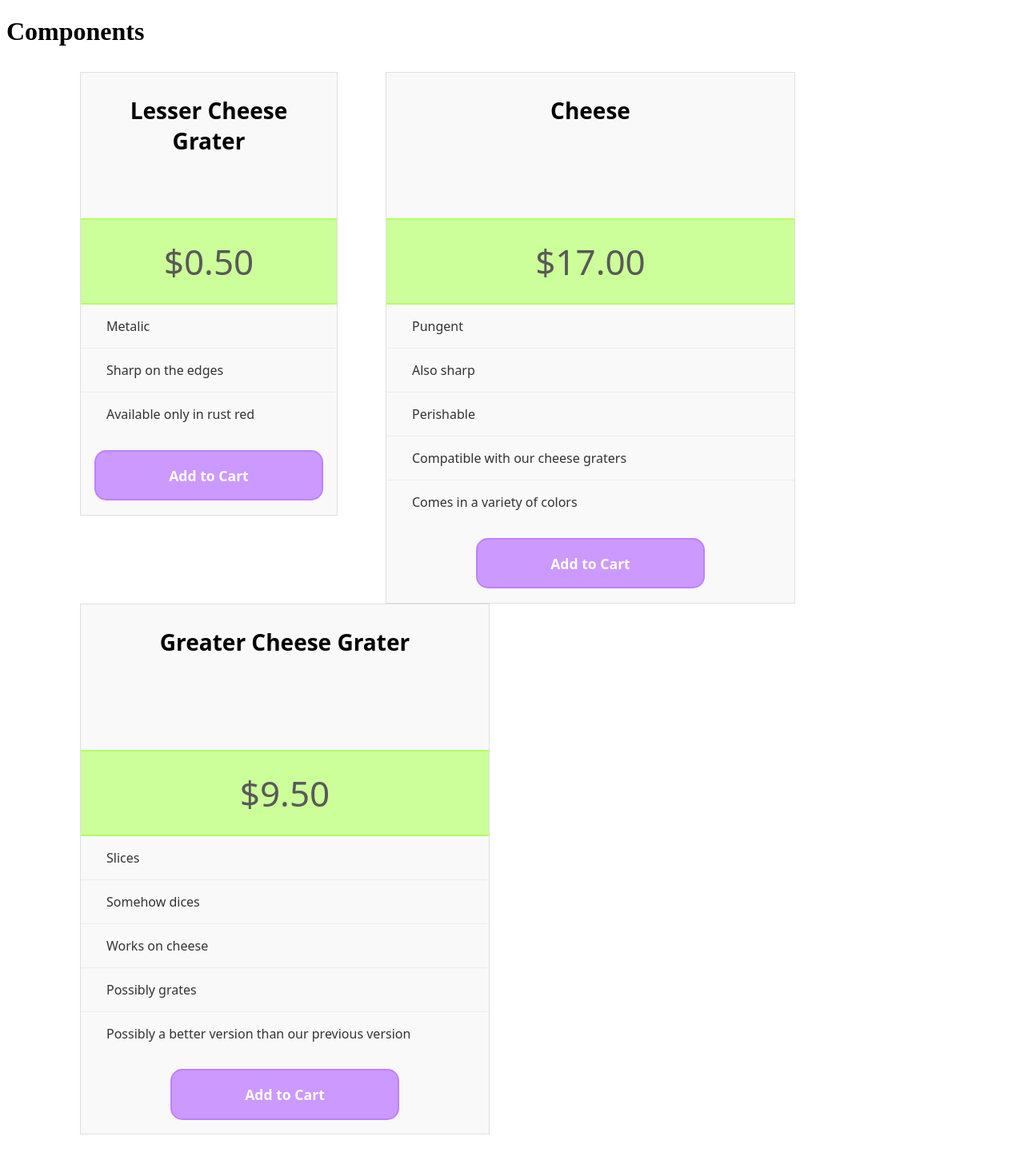
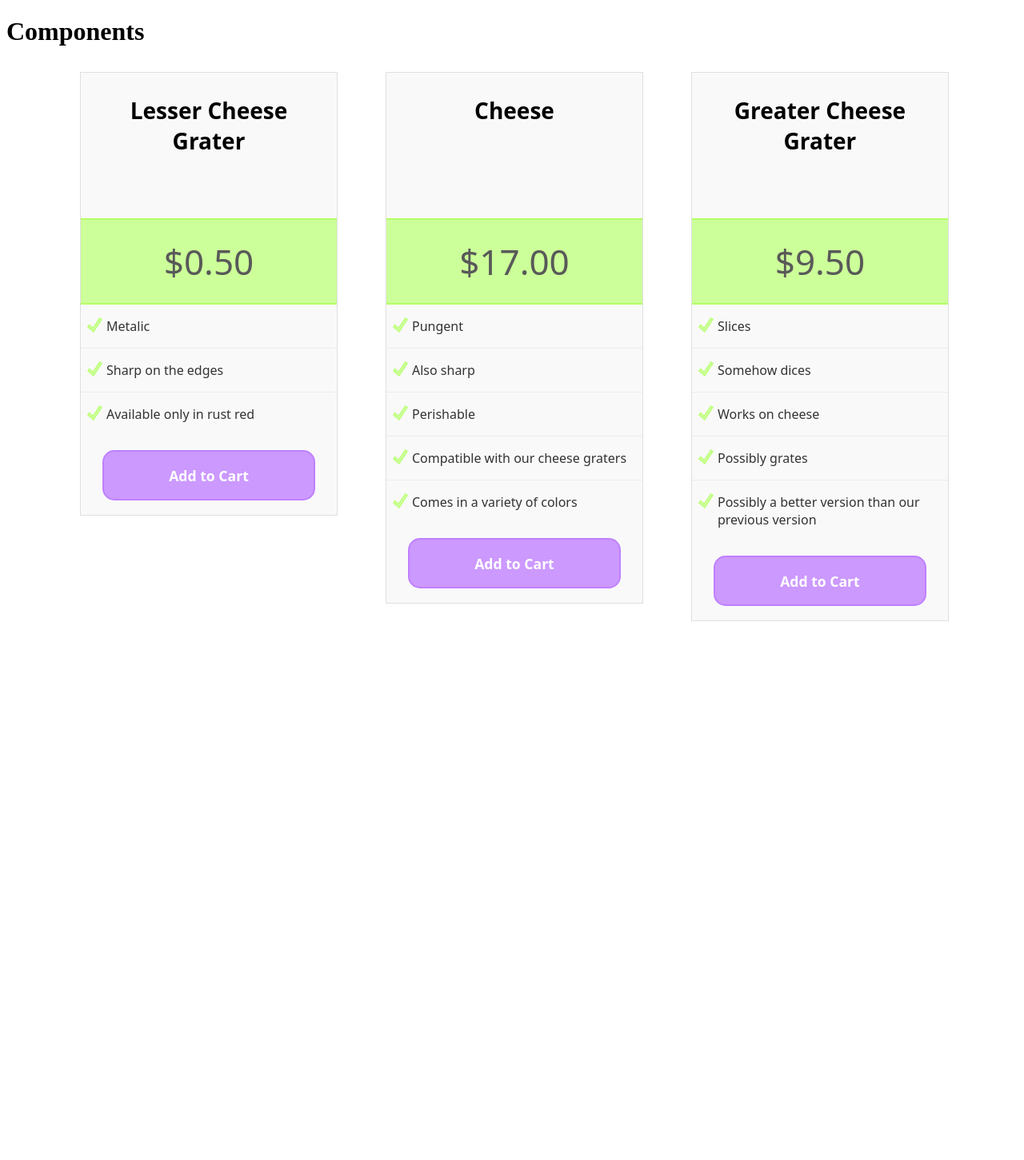
Before and after one commit to ldfritz/ldfritz.github.io, a Jekyll site: the page built from components/index.html, in a window 1280 px wide. Shown: the whole page at 80% size. Built offline with Jekyll 4.4.1, drawn with Linux system fonts in a browser that asks for light colours; after the commit the page ends 900 px from its top, so only the background shows below that.

Commit message:
I finished re-organizing my SCSS modules.
  I added more nesting with the & to reference the parent.  This way I
will be able to rename the containing modules more easily in the future
once I solidify a naming convention.

```diff
--- a/_sass/l-three-columns-with-a-footer.scss
+++ b/_sass/l-three-columns-with-a-footer.scss
@@ -1,44 +1,32 @@
-.col3withfoot__box-1 {
-  background-color: #eae; }
-.col3withfoot__box-2 {
-  background-color: #aee; }
-.col3withfoot__box-3 {
-  background-color: #eea; }
-.col3withfoot__footer {
-  background-color: #aae; }
-
-/* I want the second and third box to create a second column.  And I want the fourth box to stay below everything else. */
-@media screen and (min-width: 480px) {
-  .col3withfoot__box-1,
-  .col3withfoot__box-2,
-  .col3withfoot__box-3 {
-    width: 50%;
-  }
-  .col3withfoot__box-1 {
-    position: absolute; /* I pull the first box out of the flow so that the second box rises to the top. */
-  }
-  .col3withfoot__box-2,
-  .col3withfoot__box-3 {
-    float: right;
-  }
-  .col3withfoot__box-3,
-  .col3withfoot__footer {
-    clear: right; /* I clear the third box so that it will drop below the second box.  I clear the fourth box so that it drops below the third box. */
-  }
-}
-
-/* I want the third box to be in a third column. I still want the fourth box to stay at the bottom. */
-@media screen and (min-width: 720px) {
-  .col3withfoot__box-1,
-  .col3withfoot__box-2,
-  .col3withfoot__box-3 {
-    width: 33.333%;
-    float: left;
-  }
-  .col3withfoot__box-1 {
-    position: initial; /* Since I had used `position: absolute` earlier to remove it from the flow of the documenth, I now need to put it back into the flow. */
-  }
-  .col3withfoot__footer {
-    clear: left; /* I use `clear: right` instead of `clear: both` in the medium view.  However, now that the boxes are floated left, it does not sit belowe them. */
-  }
-}
+.col3withfoot {
+  &__box-1 {
+    background-color: #eae;
+    @media screen and (min-width: 480px) {
+      width: 50%;
+      float: left; }
+    @media screen and (min-width: 720px) {
+      width: 33.333%;
+      float: left;
+      position: initial; } }
+  &__box-2 {
+    background-color: #aee;
+    @media screen and (min-width: 480px) {
+      width: 50%;
+      float: left; }
+    @media screen and (min-width: 720px) {
+      width: 33.333%;
+      float: left; } }
+  &__box-3 {
+    background-color: #eea;
+    @media screen and (min-width: 480px) {
+      width: 50%;
+      float: right; }
+    @media screen and (min-width: 720px) {
+      width: 33.333%;
+      float: left; } }
+  &__footer {
+    background-color: #aae;
+    @media screen and (min-width: 480px) {
+      clear: right; }
+    @media screen and (min-width: 720px) {
+      clear: left; } } }
--- a/_sass/l-two-columns-with-a-sidebar.scss
+++ b/_sass/l-two-columns-with-a-sidebar.scss
@@ -1,28 +1,18 @@
-.col2withside__sidebar {
+.col2withside {
+  &__sidebar {
     background-color: #fd8;
     @media screen and (min-width: 480px) {
-    float: left;
-  }
-}
-
-.col2withside__main {
+      float: left; } }
+  &__main {
     @media screen and (min-width: 480px) {
-    overflow: hidden; /* Make sure nothing wraps under the sidebar. */
-  }
-}
-
-.col2withside__box-1 {
+      overflow: hidden; } }
+  &__box-1 {
     background-color: #8df;
     @media screen and (min-width: 720px) {
       float: left;
-    width: 50%;
-  }
-}
-
-.col2withside__box-2 {
+      width: 50%; } }
+  &__box-2 {
     background-color: #d8f;
     @media screen and (min-width: 720px) {
       float: left;
-    width: 50%;
-  }
-}
+      width: 50%; } } }
--- a/_sass/l-two-columns.scss
+++ b/_sass/l-two-columns.scss
@@ -1,17 +1,13 @@
-.col2__box-1 {
+.col2 {
+  &__box-1 {
     background: linear-gradient(blue, white);
     @media screen and (min-width: 480px) {
       background: linear-gradient(90deg, blue, white);
       width: 50%;
-    float: left;
-  }
-}
-
-.col2__box-2 {
+      float: left; } }
+  &__box-2 {
     background: linear-gradient(white, red);
     @media screen and (min-width: 480px) {
       background: linear-gradient(-90deg, red, white);
       width: 50%;
-    float: left;
-  }
-}
+      float: left; } } }
--- a/_sass/m-simple-pricing-blocks.scss
+++ b/_sass/m-simple-pricing-blocks.scss
@@ -8,6 +8,11 @@
 .price {
   border: 1px solid #dfdfdf;
   background-color: #f9f9f9;
+  @media screen and (min-width: 36em) {
+    max-width: initial;
+    float: left;
+    margin-left: 5%;
+    width: 42.5%; }
   @media screen and (min-width: 55em) {
     max-width: initial;
     float: left;
@@ -16,11 +21,6 @@
   & + & {
     margin-top: 1em;
     @media screen and (min-width: 36em) {
-      max-width: initial;
-      float: left;
-      margin-left: 5%;
-      width: 42.5%; }
-    @media screen and (min-width: 55em) {
       margin-top: initial; } }
   &__title {
     font-size: 1.75em;
@@ -39,7 +39,7 @@
   &__detail {
     padding: 1em 1em 1em 2em;
     color: #333333;
-    background: url("green-check.png") 0.5em 1em no-repeat; }
+    background: url("../images/green-check.png") 0.5em 1em no-repeat; }
   &__detail + &__detail {
     border-top: 1px solid #ececec; }
   &__button {
@@ -47,7 +47,7 @@
     margin: 1em auto 1em;
     text-decoration: none;
     text-align: center;
-    width: 12em;
+    width: 60%;
     padding: 1em 2em;
     color: white;
     font-weight: 600;
@@ -56,4 +56,4 @@
     border-radius: 15px;
     border: 2.5px solid #bf80ff;
     &:hover {
-    background: #b366ff; } } }
+      background: #b366ff; } } }
--- a/styles/layouts.scss
+++ b/styles/layouts.scss
@@ -3,18 +3,15 @@
 * {
   padding: 0;
   margin: 0;
-}
-
+  box-sizing: border-box; }
 .example {
-  border: 1px solid #ccc;
-
+  margin: 2em;
+  padding: 1em;
+  background-color: white;
   &:after {
     content: "";
     display: table;
-    clear: both;
-  }
-}
-
+    clear: both; } }
 @import "l-three-columns-with-a-footer";
 @import "l-two-columns-with-a-sidebar";
 @import "l-three-columns";
```
Lines whose indentation alone changed are shown as unchanged.
